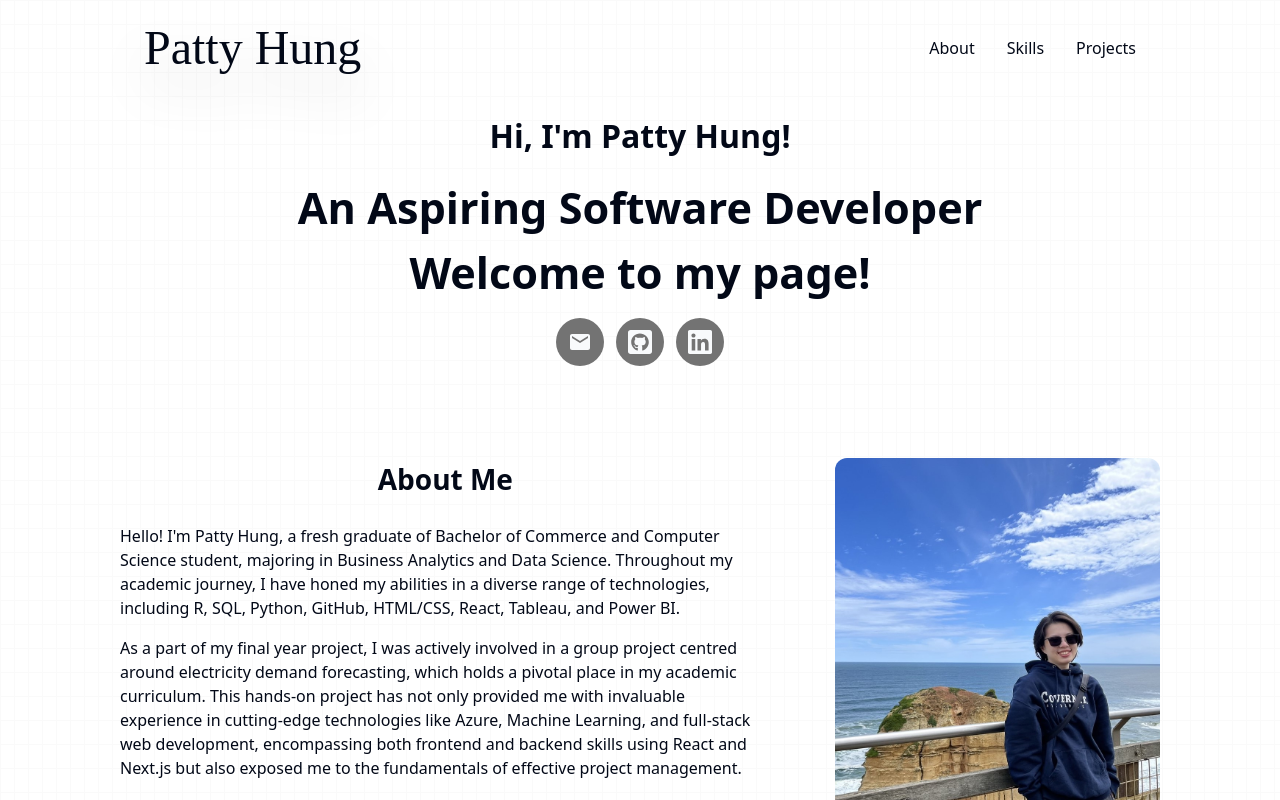
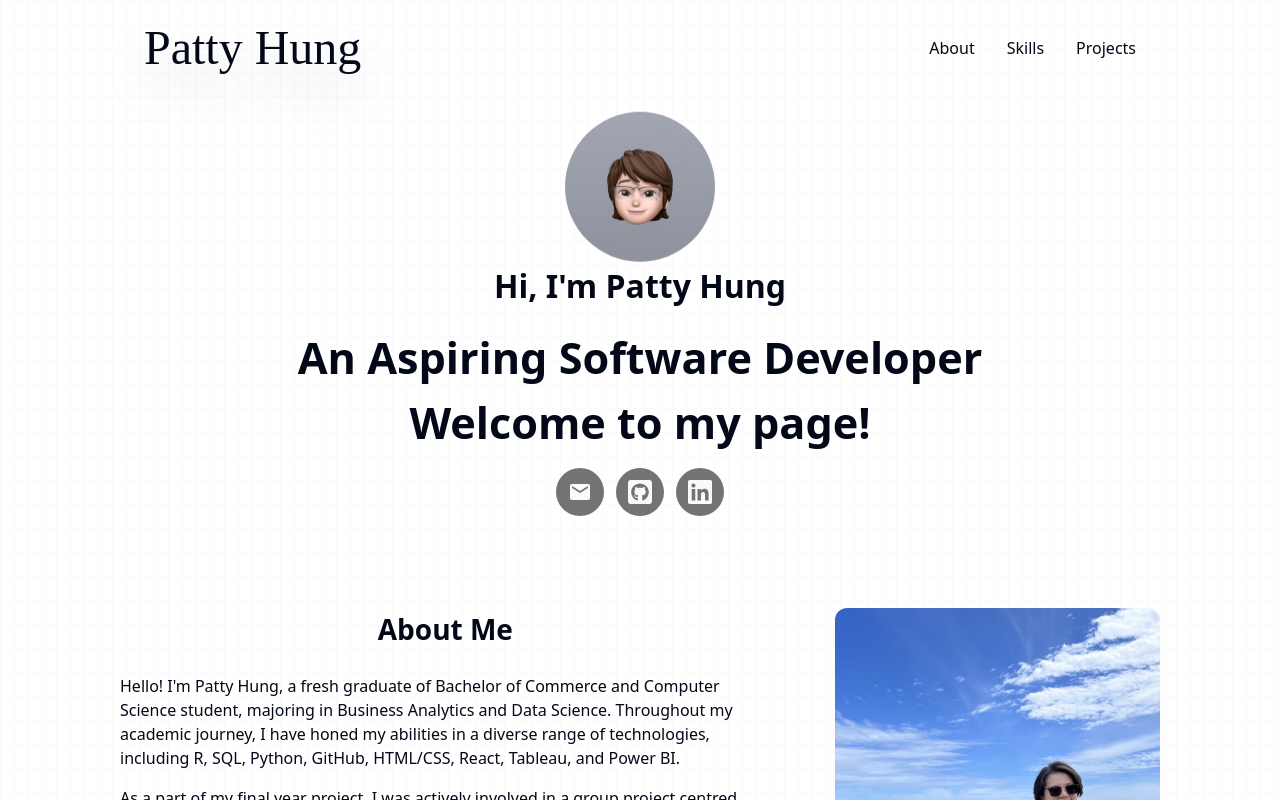
Before and after one commit to PeiChi-Hung/my-portfolio, a React (Vite) app: page / in a window 1280 px wide. Shown: the top 800 px of the page. Built offline with nearby package versions, Linux system fonts and the light colour scheme; a web font is replaced by a local one.

Commit message:
ui: add a bouncing avartar in hero section

```diff
--- a/src/sections/Hero.tsx
+++ b/src/sections/Hero.tsx
@@ -3,7 +3,13 @@ import ContactList from "@/components/ContactList"
 export default function Hero() {
   return (
     <section className="my-8 flex flex-col items-center justify-center">
-      <h1 className="mb-4 text-[1.4rem] md:text-[2rem]">Hi, I'm Patty Hung!</h1>
+      <img
+        src="/avatar.jpg"
+        alt="avatar"
+        className="w-[150px] h-[150px] object-center object-cover rounded-full animate-bounce-low"
+      />
+
+      <h1 className="mb-4 text-[1.4rem] md:text-[2rem]">Hi, I'm Patty Hung</h1>
       <h1>An Aspiring Software Developer</h1>
       <h1>Welcome to my page!</h1>
       <ContactList />
--- a/tailwind.config.js
+++ b/tailwind.config.js
@@ -69,10 +69,15 @@ module.exports = {
           from: { height: "var(--radix-accordion-content-height)" },
           to: { height: "0" },
         },
+        "bounce-low": {
+          from: { transform: "translateY(0px)" },
+          to: { transform: "translateY(-10px)" },
+        },
       },
       animation: {
         "accordion-down": "accordion-down 0.2s ease-out",
         "accordion-up": "accordion-up 0.2s ease-out",
+        "bounce-low": "bounce-low 1s infinite alternate",
       },
     },
   },
```
Also changed, not shown: public/avatar.jpg (added).
